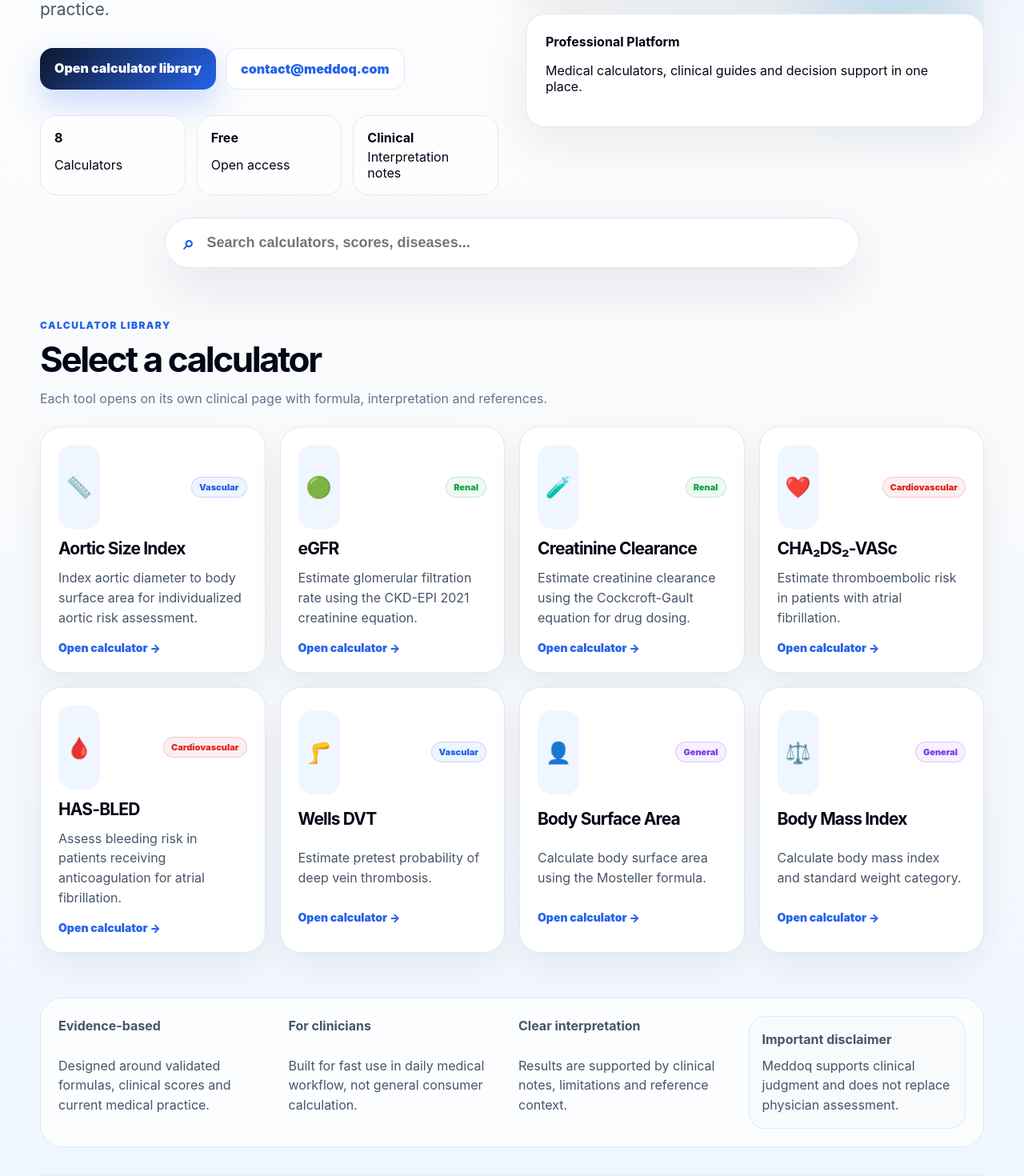
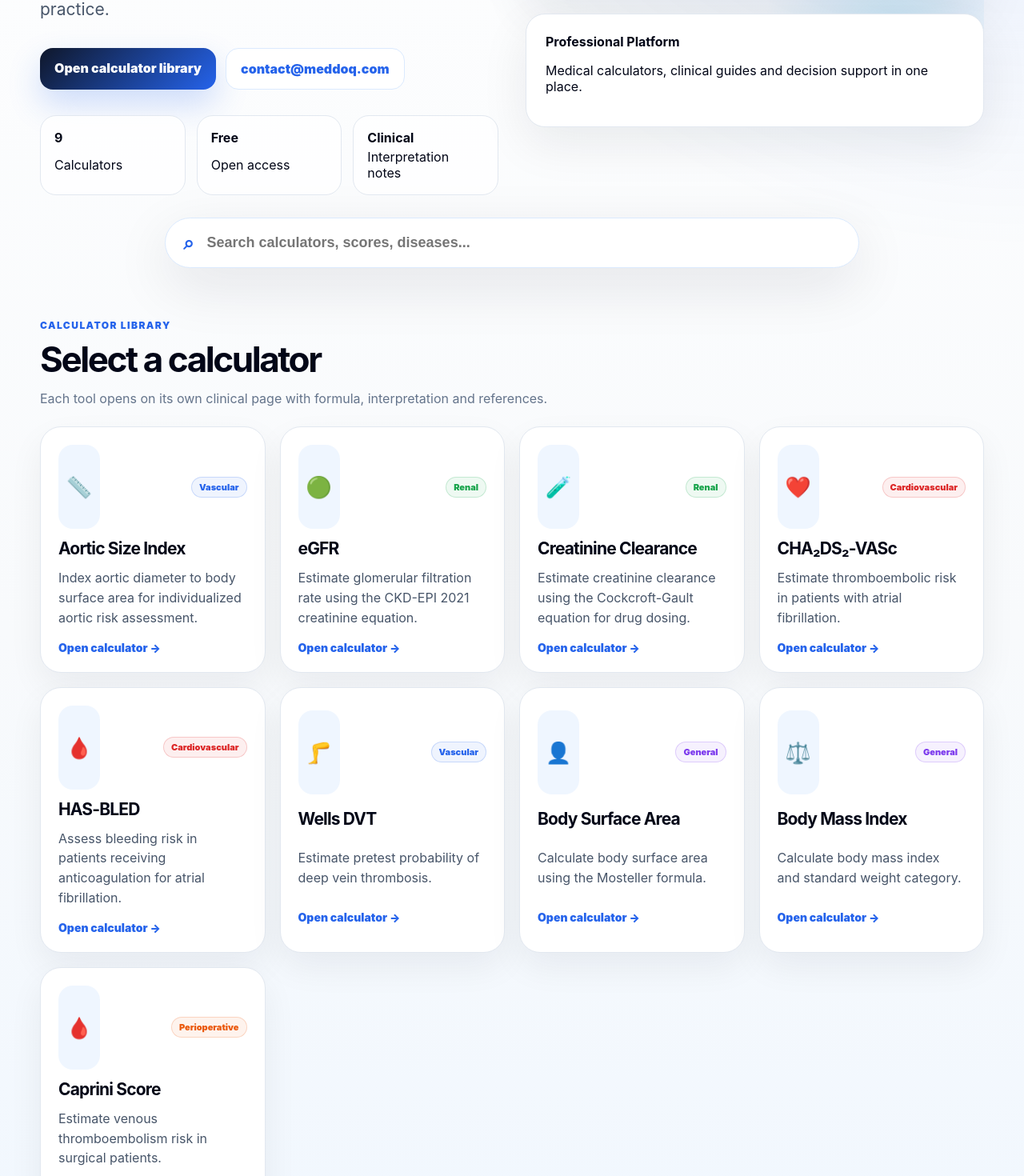
Before and after one commit to brsbyrm/meddoq, a Next.js app: page / in a window 1280 px wide. Shown: the part 587-2057 px from the top of the page at 80% size. Built offline with nearby package versions, Linux system fonts and the light colour scheme.

Commit message:
Show Caprini score on homepage

```diff
--- a/app/page.js
+++ b/app/page.js
@@ -66,6 +66,14 @@ const calculators = [
     href: "/calculators/body-mass-index",
     icon: "⚖️",
     description: "Calculate body mass index and standard weight category.",
+  },
+  {
+    id: "caprini-score",
+    name: "Caprini Score",
+    category: "Perioperative",
+    href: "/calculators/caprini-score",
+    icon: "🩸",
+    description: "Estimate venous thromboembolism risk in surgical patients.",
   },
 ];
 
```
